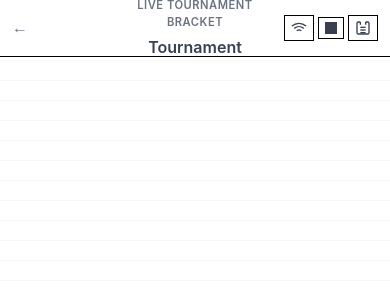
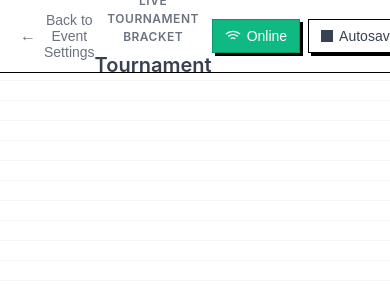
Before and after one commit to Shafiq-and-Company/boxd-events, a Next.js app: page /manage-tournament in a window 390 px wide. Shown: the top 300 px of the page. Built offline with nearby package versions, Linux system fonts and the light colour scheme; no server answers.

Commit message:
update TitleCard component to change exit button functionality to open current page in a new tab; enhance button styles for online status

```diff
--- a/pages/manage-tournament/TitleCard.js
+++ b/pages/manage-tournament/TitleCard.js
@@ -9,8 +9,9 @@ const TitleCard = ({ title, eventData }) => {
     router.push(`/manage-event/${eventData?.id}`);
   };
 
-  const handleExitClick = () => {
-    router.push('/');
+  const handleExpandClick = () => {
+    // Open current page in a new tab
+    window.open(window.location.href, '_blank');
   };
 
   return (
@@ -40,7 +41,7 @@ const TitleCard = ({ title, eventData }) => {
 
         {/* Right side - Action Buttons */}
         <div className={styles.actionButtons}>
-          <button className={styles.actionButton}>
+          <button className={`${styles.actionButton} ${styles.onlineButton}`}>
             <svg width="16" height="16" viewBox="0 0 24 24" fill="none" stroke="currentColor" strokeWidth="2">
               <path d="M5 12.55a11 11 0 0 1 14.08 0"/>
               <path d="M1.42 9a16 16 0 0 1 21.16 0"/>
@@ -53,7 +54,7 @@ const TitleCard = ({ title, eventData }) => {
             <div className={styles.autosaveIcon}></div>
             <span>Autosaving</span>
           </button>
-          <button className={styles.actionButton} onClick={handleExitClick}>
+          <button className={styles.actionButton} onClick={handleExpandClick}>
             <svg width="16" height="16" viewBox="0 0 24 24" fill="none" stroke="currentColor" strokeWidth="2">
               <path d="M8 3H5a2 2 0 0 0-2 2v14a2 2 0 0 0 2 2h14a2 2 0 0 0 2-2V5a2 2 0 0 0-2-2h-3"/>
               <path d="M8 3v4"/>
@@ -61,8 +62,12 @@ const TitleCard = ({ title, eventData }) => {
               <path d="M8 11h8"/>
               <path d="M8 15h8"/>
               <path d="M8 19h8"/>
+              <path d="M21 3h-6"/>
+              <path d="M21 9v-6"/>
+              <path d="M21 15v6"/>
+              <path d="M15 21h6"/>
             </svg>
-            <span>Exit</span>
+            <span>Expand</span>
           </button>
         </div>
       </div>
--- a/pages/manage-tournament/TitleCard.module.css
+++ b/pages/manage-tournament/TitleCard.module.css
@@ -118,11 +118,12 @@
   color: #374151;
   cursor: pointer;
   transition: all 0.2s ease;
+  box-shadow: 3px 3px 0px 0px #000000;
 }
 
 .actionButton:hover {
   background: #f9fafb;
-  box-shadow: 1px 1px 0px 0px #000000;
+  box-shadow: 3px 3px 0px 0px #000000;
 }
 
 .autosaveIcon {
@@ -132,64 +133,13 @@
   border-radius: 0;
 }
 
-/* Responsive Design */
-@media (max-width: 768px) {
-  .headerContent {
-    padding: 0 16px;
-    height: 60px;
-  }
-
-  .sectionHeader {
-    min-height: 60px;
-  }
-
-  .tournamentTitle {
-    font-size: 1.125rem;
-  }
-
-  .actionButtons {
-    gap: 6px;
-  }
-
-  .actionButton {
-    padding: 6px 8px;
-    font-size: 0.8rem;
-  }
-
-  .backText {
-    display: none;
-  }
+.onlineButton {
+  background: #10b981 !important;
+  color: #ffffff !important;
+  border-color: #059669 !important;
 }
 
-@media (max-width: 480px) {
-  .headerContent {
-    padding: 0 12px;
-    height: 56px;
-  }
-
-  .sectionHeader {
-    min-height: 56px;
-  }
-
-  .tournamentTitle {
-    font-size: 1rem;
-  }
-
-  .tournamentStatus {
-    font-size: 0.7rem;
-  }
-
-  .actionButtons {
-    gap: 4px;
-  }
-
-  .actionButton {
-    padding: 4px 6px;
-    font-size: 0.75rem;
-  }
-
-  .actionButton span {
-    display: none;
-  }
-
+.onlineButton:hover {
+  background: #059669 !important;
+  color: #ffffff !important;
 }
```
